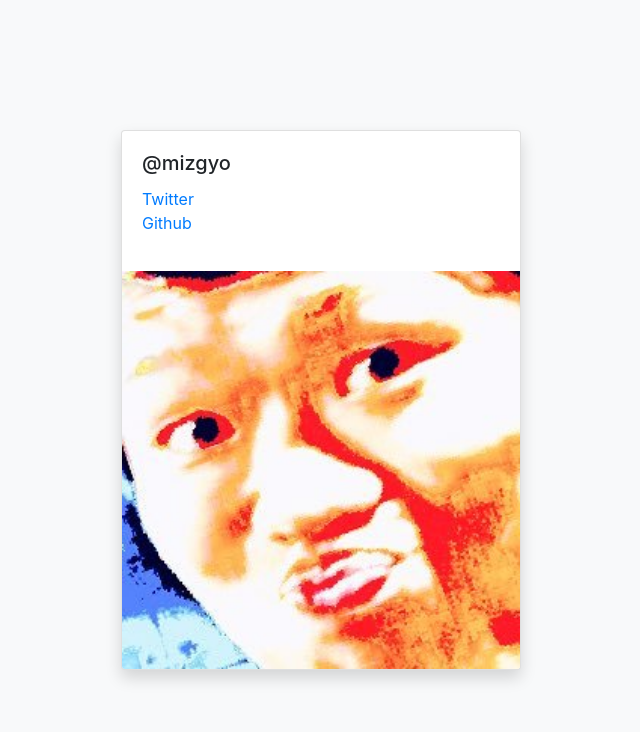
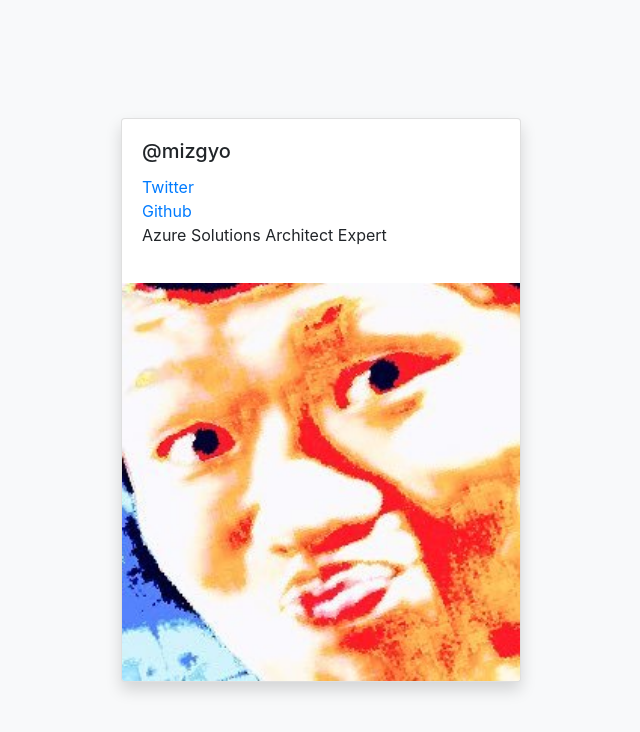
Before and after one commit to mizgyo/mizgyo.github.io, a plain HTML site: page index.html in a window 1280 px wide. Shown: the whole page, without its empty margins (319-959 px from the left). Drawn offline with nearby package versions, Linux system fonts and the light colour scheme.

Commit message:
Update index.html

```diff
--- a/index.html
+++ b/index.html
@@ -26,6 +26,9 @@
                             Github
                         </a>
                     </li>
+                    <li>
+                        Azure Solutions Architect Expert
+                    </li>
                 </ul>
             </div>
 
```
